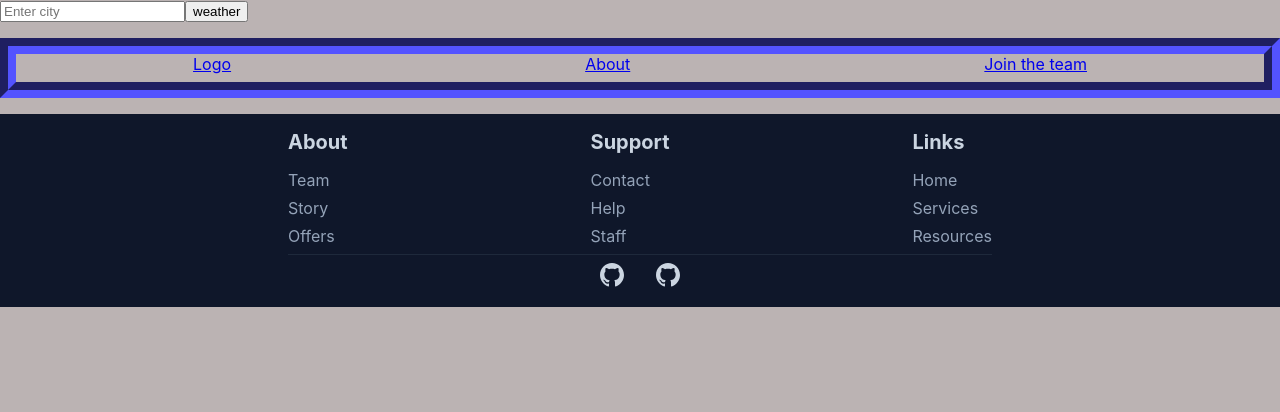
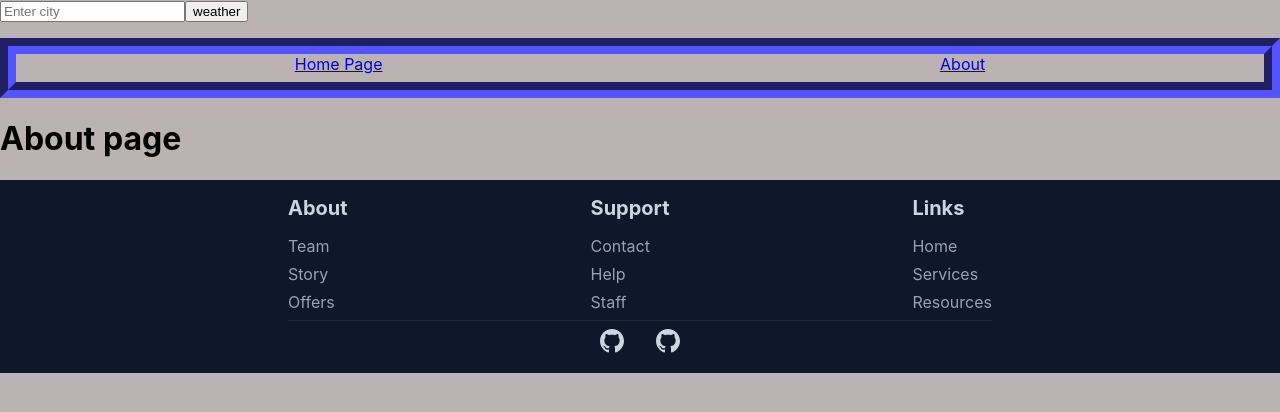
Before and after one commit to IvanPiceno171/SWF-Hackathon-practice, a React (Create React App) app in the folder hack-practice/: page /About in a window 1280 px wide. Shown: the top 412 px of the page. Built offline with nearby package versions, Linux system fonts and the light colour scheme.

Commit message:
feat(added BrowserRouter/Routes/Route and Pages folder)

```diff
--- a/hack-practice/package.json
+++ b/hack-practice/package.json
@@ -11,6 +11,7 @@
     "react": "^18.2.0",
     "react-bootstrap": "^2.7.2",
     "react-dom": "^18.2.0",
+    "react-router-dom": "^6.10.0",
     "react-scripts": "5.0.1",
     "web-vitals": "^2.1.4"
   },
--- a/hack-practice/src/App.js
+++ b/hack-practice/src/App.js
@@ -4,8 +4,13 @@ import React from "react";
 // import { useState } from "react";
 import Navbar from "./components/Navbar/navbar";
 import Footer from "./components/footer/footer";
-import ApiComponent from "./Api";
+// import ApiComponent from "./Api";
 import ApiComponent2 from "./API2";
+
+import {Route,Routes} from 'react-router-dom'
+import HomePage from "./pages/HomePage";
+import About from "./pages/About";
+
 
 function App() {
   return (
@@ -14,8 +19,15 @@ function App() {
         <ApiComponent2 />
         {/* <ApiComponent/> */}
         <Navbar />
-        <p></p>
       </header>
+
+      <Routes>
+        <Route path='/' element={<HomePage/>}/>
+        <Route path='/About' element={<About/>}/>
+
+        {/* <Route path='*' element={<NotFound/>}/> */}
+      </Routes>
+
       <Footer></Footer>
     </div>
   );
--- a/hack-practice/src/components/Navbar/navLinks.js
+++ b/hack-practice/src/components/Navbar/navLinks.js
@@ -1,13 +1,18 @@
+import App from '../../App'
 import styles from './navbar.module.css'
+import { NavLink } from 'react-router-dom'
 
 export const NavLinks = () => {
 
     return (
+<>
+        <ul className={styles.NavbarUl} >
 
-        <ul className={styles.NavbarUl} >
-            <li><a href="/" >Logo</a></li>
-            <li><a href="/">About</a></li>
-            <li><a href="/">Join the team</a></li>
+            <li><NavLink to='/' reloadDocument >Home Page</NavLink></li>
+
+            <li><NavLink to='/About'>About</NavLink></li>
+
         </ul>
+</>
     )
 }
--- a/hack-practice/src/index.js
+++ b/hack-practice/src/index.js
@@ -3,12 +3,16 @@ import ReactDOM from 'react-dom/client';
 import './index.css';
 import App from './App';
 import reportWebVitals from './reportWebVitals';
+import {BrowserRouter} from 'react-router-dom'
 
 
 const root = ReactDOM.createRoot(document.getElementById('root'));
 root.render(
   <React.StrictMode>
+    <BrowserRouter>
+
     <App />
+    </BrowserRouter>
   </React.StrictMode>
 );
 
--- /dev/null
+++ b/hack-practice/src/pages/About.js
@@ -0,0 +1,10 @@
+
+
+const About = () =>{
+    return(
+        <>
+        <h1>About page</h1>
+        </>
+    )
+}
+export default About
--- /dev/null
+++ b/hack-practice/src/pages/HomePage.js
@@ -0,0 +1,11 @@
+
+
+const HomePage = () =>{
+    return(
+        <>
+        <h1>Home page</h1>
+        </>
+    )
+}
+
+export default HomePage;
```
Also changed, not shown: 1 other file (tests, documents, lock files or other folders).
